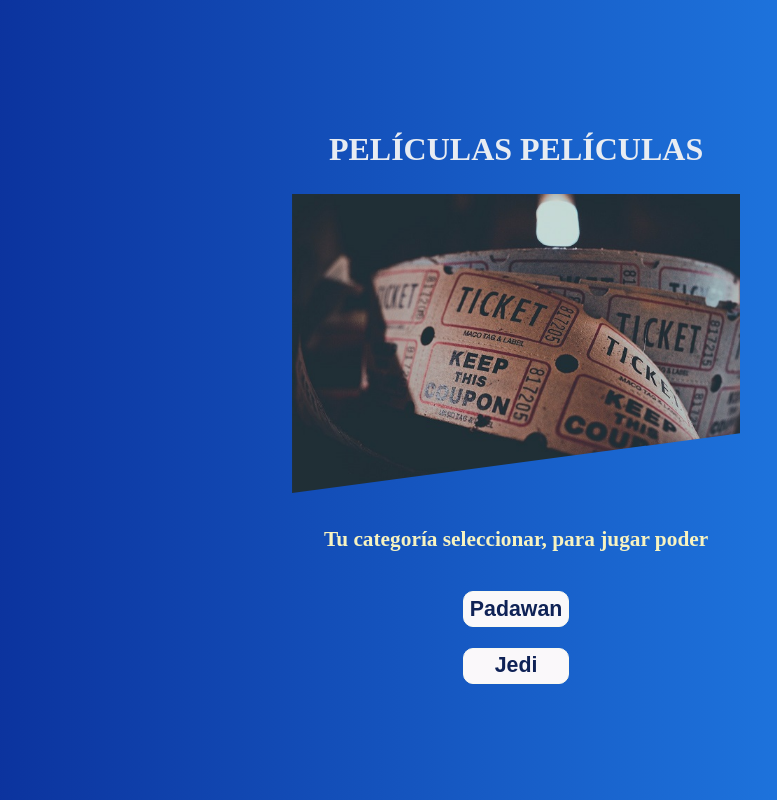
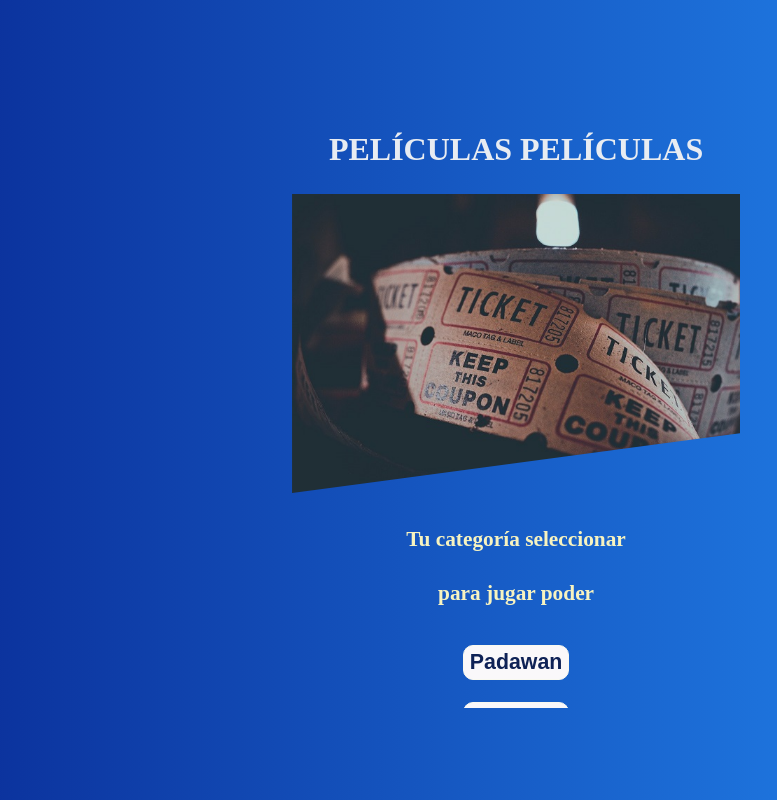
Before and after one commit to Afaya/hackpeum2019, an Angular app in the folder afayaHackpeum2019/: page /#/home in a window 1280 px wide. Shown: the whole page, without its empty margins (117-894 px from the left). Built offline with nearby package versions, Linux system fonts and the light colour scheme.

Commit message:
Modificadas, pensar antes de subir, nosotros nunca
Modificadas
pensar antes de subir
nosotros nunca

```diff
--- a/afayaHackpeum2019/src/app/components/home/home.component.html
+++ b/afayaHackpeum2019/src/app/components/home/home.component.html
@@ -4,7 +4,10 @@
   </h1>
   <img src="../../../assets/images/admission.jpg" class="homeImage" alt="imagen representando una entrada vintage de un cine">
   <h4 class="gameDescription">
-    {{gameDescription}}
+    {{gameDescription1}}
+  </h4>
+  <h4 class="gameDescription">
+    {{gameDescription2}}
   </h4>
   <div class="homeButtonDiv">
     <button class="homeButton">
--- a/afayaHackpeum2019/src/app/components/home/home.component.ts
+++ b/afayaHackpeum2019/src/app/components/home/home.component.ts
@@ -7,7 +7,8 @@ import { Component, OnInit } from '@angular/core';
 })
 export class HomeComponent implements OnInit {
   title = 'Películas Películas';
-  gameDescription = 'Tu categoría seleccionar, para jugar poder';
+  gameDescription1 = 'Tu categoría seleccionar';
+  gameDescription2 = 'para jugar poder';
   easyButtonTitle = 'Padawan';
   hardButtonTitle = 'Jedi';
 
```
